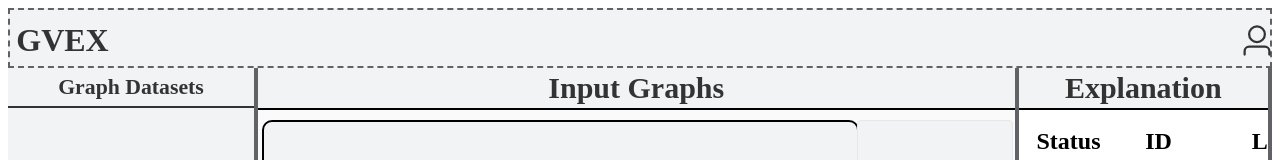
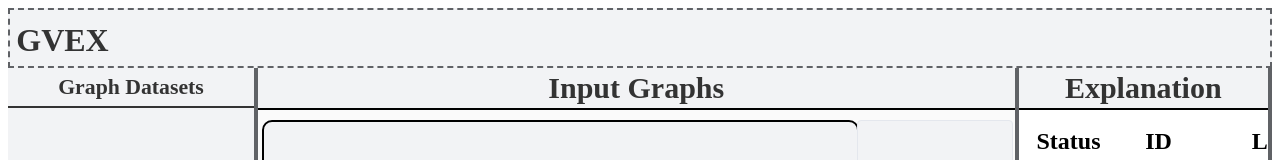
Before and after one commit to TiyCHEN/GVEX-DEMO, a Vue app in the folder GVEX-demo-frontend/: page / in a window 1280 px wide. Shown: the top 160 px of the page. Built offline with nearby package versions, Linux system fonts and the light colour scheme.

Commit message:
Update Header.vue

```diff
--- a/GVEX-demo-frontend/src/components/Header.vue
+++ b/GVEX-demo-frontend/src/components/Header.vue
@@ -4,9 +4,6 @@
         <span style="font-size: 32px; font-weight: bold;"> GVEX </span>
     </el-col>
     <el-col :span="20"><div class="grid-content ep-bg-purple-light" /></el-col>
-    <el-col :span="2"><div class="grid-content ep-bg-purple" />
-      <el-icon :size="36" style="vertical-align: middle; padding-left: 70%;"><User /></el-icon>
-    </el-col>
   </el-row>
 </template>
 
```
